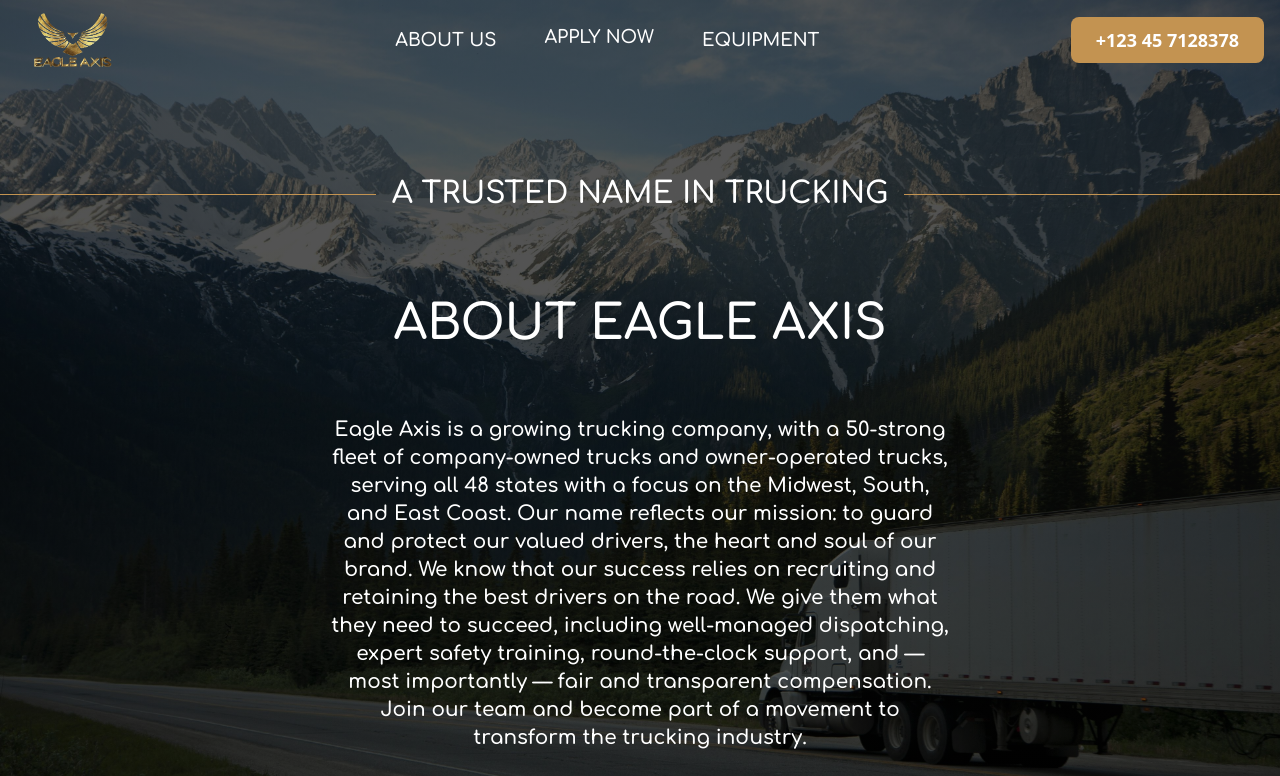
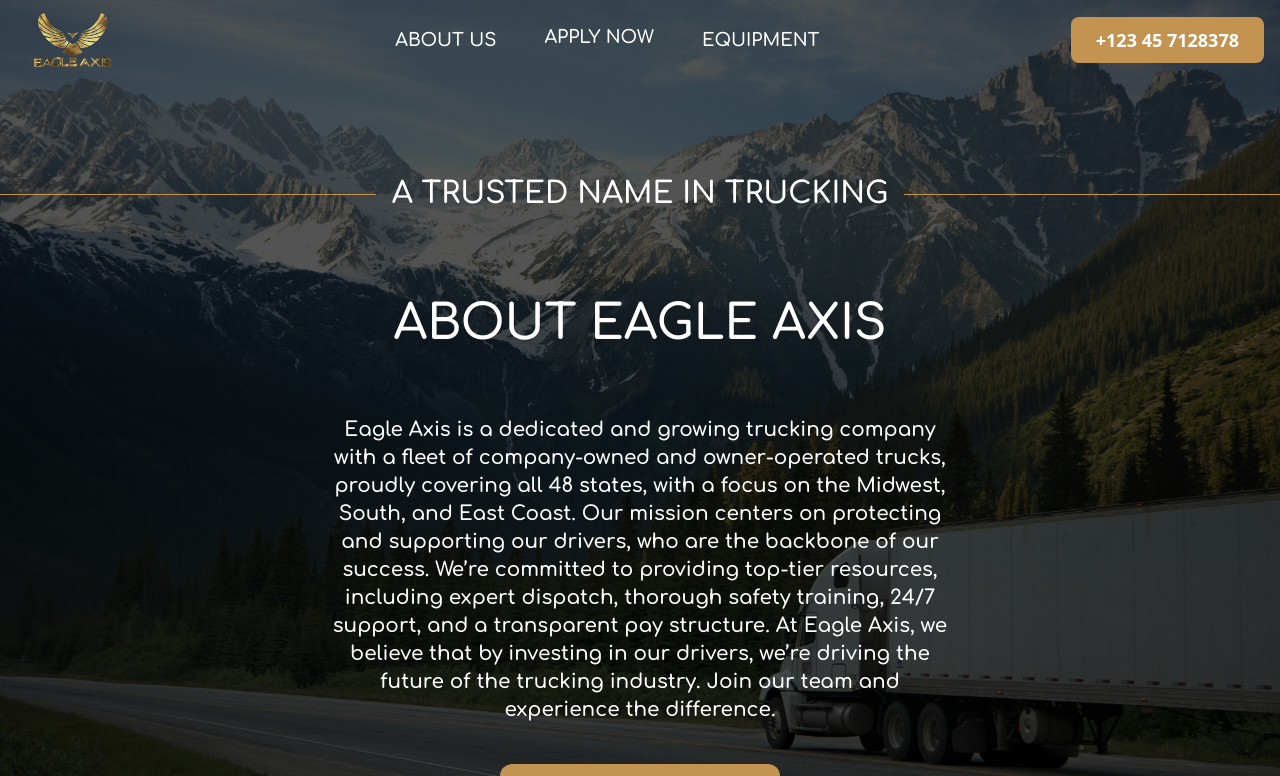
Before and after one commit to darnteam/Eagle-Axis, a React (Create React App) app: page /about in a window 1280 px wide. Shown: the top 776 px of the page. Built offline with nearby package versions, Linux system fonts and the light colour scheme.

Commit message:
content writing

```diff
--- a/src/components/ImageCarousel/ImageCarousel.jsx
+++ b/src/components/ImageCarousel/ImageCarousel.jsx
@@ -46,7 +46,7 @@
                   isVisible ? "translate-x-0 opacity-100" : "-translate-x-10 opacity-0"
                 }`}
               >
-                WELCOME TO EAGLE AXIS
+                Eagle Axis
               </h1>
 
               <h1
@@ -55,7 +55,7 @@
                   isVisible ? "translate-x-0 opacity-100" : "-translate-x-10 opacity-0"
                 }`}
               >
-                TRUSTED NAME IN TRUCKING
+                Where Your Journey Begins
               </h1>
 
               <p
@@ -64,9 +64,7 @@
                   isVisible ? "translate-x-0 opacity-100" : "lg:-translate-x-10 opacity-0"
                 }`}
               >
-                Eagle Axis is a growing trucking company with a fleet of company-owned trucks
-                and owner-operated trucks, serving all 48 states with a focus on the Midwest,
-                South, and East Coast.
+                Looking to start or revamp your driving career? Eagle Axis offers the support, training, and opportunities to put you on the path to success. Join us and let’s begin the journey together!
               </p>
 
               <div
@@ -78,7 +76,7 @@
                   style={{ fontFamily: "Comfortaa" }}
                   className="mt-4 sm:mt-6 md:mt-8 text-lg sm:text-xl md:text-2xl"
                 >
-                  Are you a truck driver looking for work?
+
                 </p>
                 <button
                   onClick={scrollToCardSection} // Use the scroll function here
--- a/src/components/membership-plans/memberships.jsx
+++ b/src/components/membership-plans/memberships.jsx
@@ -90,17 +90,17 @@
               <>
                 <SimplePricingCard
                   name="Dean Grahams"
-                  miles="1500"
-                  ratePerMile="0.7"
-                  emBonus="700.9"
-                  total="7,767.4"
+                  miles="11357"
+                  ratePerMile="0.65"
+                  emBonus="700"
+                  total="8,082.05"
                 />
                 <SimplePricingCard
                   name="Peter Matthews"
-                  miles="4000"
-                  ratePerMile="0.7"
+                  miles="7066.15"
+                  ratePerMile="0.65"
                   referalBonus="500"
-                  total="7,487.4"
+                  total="7566.15"
                 />
               </>
             )}
--- a/src/pages/AboutPage/AboutPage.jsx
+++ b/src/pages/AboutPage/AboutPage.jsx
@@ -71,17 +71,8 @@
                 style={{ fontFamily: "Comfortaa" }}
                 className="mt-12 md:mt-20 lg:mt-24 w-full md:w-3/4 lg:w-1/2 text-center text-sm md:text-lg lg:text-xl text-white mx-auto"
               >
-                Eagle Axis is a growing trucking company, with a 50-strong fleet
-                of company-owned trucks and owner-operated trucks, serving all
-                48 states with a focus on the Midwest, South, and East Coast.
-                Our name reflects our mission: to guard and protect our valued
-                drivers, the heart and soul of our brand. We know that our
-                success relies on recruiting and retaining the best drivers on
-                the road. We give them what they need to succeed, including
-                well-managed dispatching, expert safety training, round-the-clock
-                support, and — most importantly — fair and transparent
-                compensation. Join our team and become part of a movement to
-                transform the trucking industry.
+                Eagle Axis is a dedicated and growing trucking company with a fleet of company-owned and owner-operated trucks, proudly covering all 48 states, with a focus on the Midwest, South, and East Coast. Our mission centers on protecting and supporting our drivers, who are the backbone of our success. We’re committed to providing top-tier resources, including expert dispatch, thorough safety training, 24/7 support, and a transparent pay structure. At Eagle Axis, we believe that by investing in our drivers, we’re driving the future of the trucking industry.
+                Join our team and experience the difference.
               </p>
               <button
                 onClick={handleApplyClick}
```
